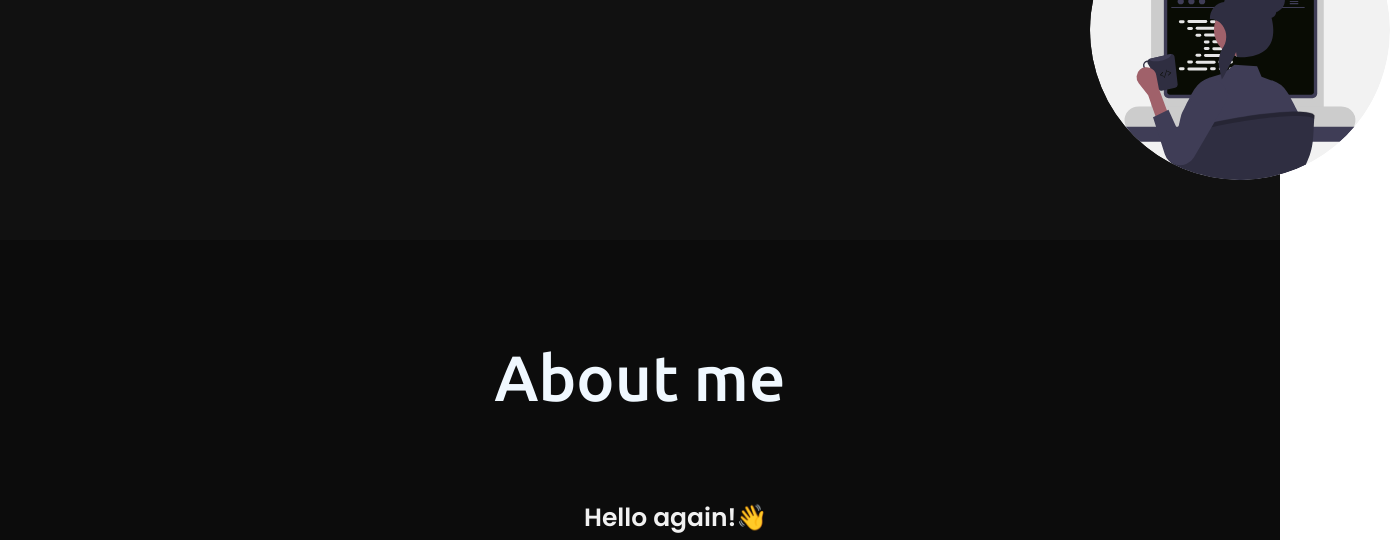
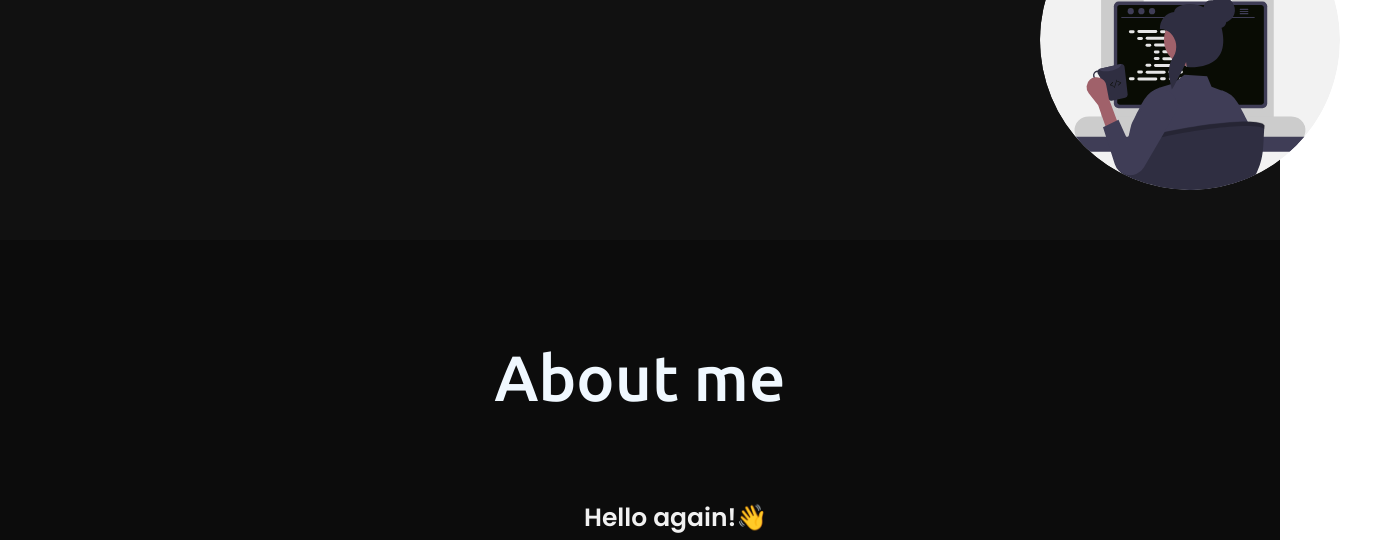
Before and after one commit to Nischitha-MR/nischithaportfolio, a plain HTML site: page index.html in a window 1280 px wide. Shown: the part 560-1100 px from the top of the page, 1390 px wide, since content can reach past the window. Drawn offline with nearby package versions, Linux system fonts and the light colour scheme.

Commit message:
adjust image positioning in index.html

```diff
--- a/index.html
+++ b/index.html
@@ -47,7 +47,7 @@
             </ul>
         </div>
       </div>
-            <img src="images\computer.svg" style="border-radius: 150px; margin-left: 450px; margin-top: 40px; margin-bottom: 100px;" alt="Nischitha M R" height="300px" width="300px">
+            <img src="images\computer.svg" style="border-radius: 150px; margin-left: 400px; margin-top: 50px; margin-bottom: 100px;" alt="Nischitha M R" height="300px" width="300px">
         </div>
     </section>
 
```
